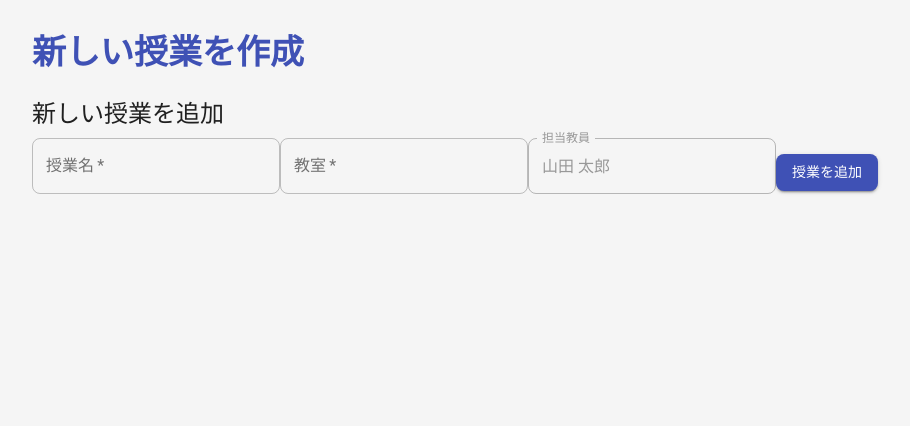
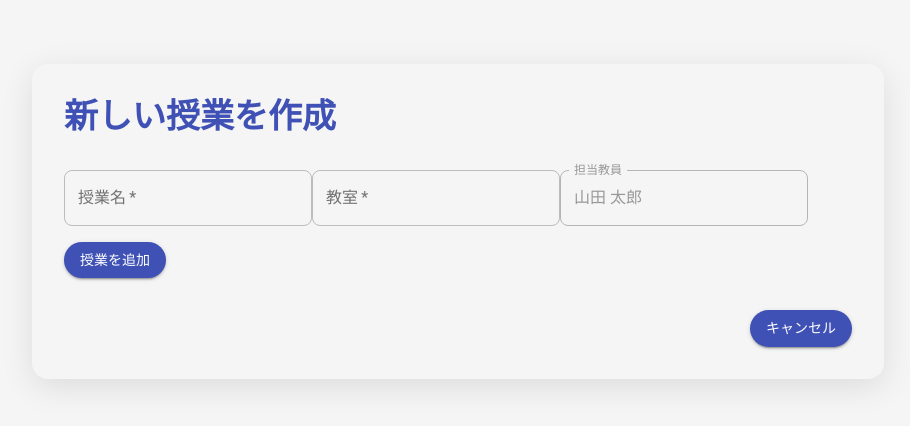
Before and after one commit to Hosi121/ShareTube, a React (Vite) app in the folder frontend/ShareTube/: page /addclass in a window 1280 px wide. Shown: the top 426 px of the page, without its empty margins (182-1092 px from the left). Built offline with nearby package versions, Linux system fonts and the light colour scheme; no server answers.

Commit message:
feat: 授業を追加する画面を実装

```diff
--- /dev/null
+++ b/frontend/ShareTube/src/components/molecules/EduCancelButton.tsx
@@ -0,0 +1,23 @@
+import React from "react";
+import { Button, ButtonProps } from "@mui/material";
+import { Link } from "react-router-dom";
+
+const EduCancelButton: React.FC<ButtonProps> = ({ sx, ...props }) => {
+  return (
+    <Button
+      color="primary"
+      variant="contained"
+      component={Link}
+      to="/eduhome"
+      sx={{
+        borderRadius: 28,
+        ...sx,
+      }}
+      {...props}
+    >
+      キャンセル
+    </Button>
+  );
+};
+
+export default EduCancelButton;
--- a/frontend/ShareTube/src/components/organisms/AddClassForm.tsx
+++ b/frontend/ShareTube/src/components/organisms/AddClassForm.tsx
@@ -2,7 +2,6 @@ import React, { useState } from "react";
 import { Box } from "@mui/material";
 import InputField from "../atoms/TextField";
 import Button from "../atoms/Button";
-import Typography from "../atoms/typography";
 import { Class } from "../../types/class";
 
 interface AddClassFormProps {
@@ -27,9 +26,6 @@ const AddClassForm: React.FC<AddClassFormProps> = ({
 
   return (
     <Box component="form" onSubmit={handleSubmit} sx={{ mt: 3 }}>
-      <Typography variant="h5" gutterBottom>
-        新しい授業を追加
-      </Typography>
       <InputField
         label="授業名"
         value={className}
@@ -43,7 +39,12 @@ const AddClassForm: React.FC<AddClassFormProps> = ({
         required
       />
       <InputField label="担当教員" value={currentUserName} disabled />
-      <Button type="submit" variant="contained" color="primary" sx={{ mt: 2 }}>
+      <Button
+        type="submit"
+        variant="contained"
+        color="primary"
+        sx={{ mt: 2, borderRadius: 28 }}
+      >
         授業を追加
       </Button>
     </Box>
--- a/frontend/ShareTube/src/components/organisms/EduHeader.tsx
+++ b/frontend/ShareTube/src/components/organisms/EduHeader.tsx
@@ -30,8 +30,10 @@ const Header: React.FC = () => {
               ShareTube for Education
             </Typography>
           </Box>
-          <AddClassButton />
-          <LoginButton />
+          <Box sx={{ display: "flex", gap: 2 }}>
+            <AddClassButton />
+            <LoginButton />
+          </Box>
         </Toolbar>
       </Container>
     </AppBar>
--- a/frontend/ShareTube/src/components/pages/AddClass.tsx
+++ b/frontend/ShareTube/src/components/pages/AddClass.tsx
@@ -1,12 +1,29 @@
 import React, { useState } from "react";
-import { Container, Box, Typography, Snackbar, Alert } from "@mui/material";
+import {
+  Container,
+  Box,
+  Typography,
+  Snackbar,
+  Alert,
+  styled,
+  Paper,
+  Grid,
+} from "@mui/material";
 import AddClassForm from "../organisms/AddClassForm";
-import { useSpring, animated } from "react-spring";
+import { animated } from "react-spring";
 import { Class } from "../../types/class";
 import { classService } from "../../services/classService";
 import { useNavigate } from "react-router-dom";
+import EduCancelButton from "../molecules/EduCancelButton";
 
 const AnimatedBox = animated(Box);
+
+const StyledPaper = styled(Paper)(({ theme }) => ({
+  padding: theme.spacing(4),
+  background: theme.palette.background.default,
+  boxShadow: "0 8px 32px rgba(0, 0, 0, 0.1)",
+  borderRadius: theme.shape.borderRadius * 2,
+}));
 
 const AddClass: React.FC = () => {
   const navigate = useNavigate();
@@ -14,22 +31,16 @@ const AddClass: React.FC = () => {
   const [error, setError] = useState<string | null>(null);
   const [successMessage, setSuccessMessage] = useState<string | null>(null);
 
-  const fadeIn = useSpring({
-    from: { opacity: 0, transform: "translateY(50px)" },
-    to: { opacity: 1, transform: "translateY(0px)" },
-    config: { duration: 1000 },
-  });
-
   const handleAddClass = async (
     newClass: Omit<Class, "id" | "created_at" | "updated_at" | "teacher">
   ) => {
     setIsLoading(true);
     setError(null);
     try {
-      const currentUser = { name: "山田 太郎" };
+      const currentUser = { username: "山田 太郎" };
       const classToCreate = {
         ...newClass,
-        teacher: currentUser.name,
+        teacher: currentUser.username,
       };
 
       await classService.createClass(classToCreate);
@@ -45,14 +56,16 @@ const AddClass: React.FC = () => {
   };
 
   return (
-    <Container maxWidth="md" sx={{ mt: 4 }}>
-      <AnimatedBox style={fadeIn}>
+    <Container maxWidth="md" sx={{ mt: 8, mb: 4 }}>
+      <AnimatedBox>
+        <StyledPaper elevation={3}>
           <Typography
             variant="h4"
             component="h1"
             gutterBottom
             color="primary"
             fontWeight="bold"
+            sx={{ mb: 4 }}
           >
             新しい授業を作成
           </Typography>
@@ -61,6 +74,11 @@ const AddClass: React.FC = () => {
             currentUserName="山田 太郎"
             isLoading={isLoading}
           />
+          <Grid container justifyContent="flex-end" sx={{ mt: 4 }}>
+            <EduCancelButton />
+          </Grid>
+        </StyledPaper>
+      </AnimatedBox>
       <Snackbar
         open={!!error}
         autoHideDuration={6000}
@@ -87,7 +105,6 @@ const AddClass: React.FC = () => {
           {successMessage}
         </Alert>
       </Snackbar>
-      </AnimatedBox>
     </Container>
   );
 };
--- a/frontend/ShareTube/src/components/pages/EduHome.tsx
+++ b/frontend/ShareTube/src/components/pages/EduHome.tsx
@@ -1,20 +1,14 @@
 import React from "react";
 import { Container, Box } from "@mui/material";
 import EduHomeLayout from "../organisms/EduHomeLayout";
-import { useSpring, animated } from "react-spring";
+import { animated } from "react-spring";
 
 const AnimatedBox = animated(Box);
 
 const EduHome: React.FC = () => {
-  const fadeIn = useSpring({
-    from: { opacity: 0, transform: "translateY(50px)" },
-    to: { opacity: 1, transform: "translateY(0px)" },
-    config: { duration: 1000 },
-  });
-
   return (
     <Container maxWidth="lg" sx={{ mt: 4 }}>
-      <AnimatedBox style={fadeIn}>
+      <AnimatedBox>
         <EduHomeLayout />
       </AnimatedBox>
     </Container>
```
Lines whose indentation alone changed are shown as unchanged.
